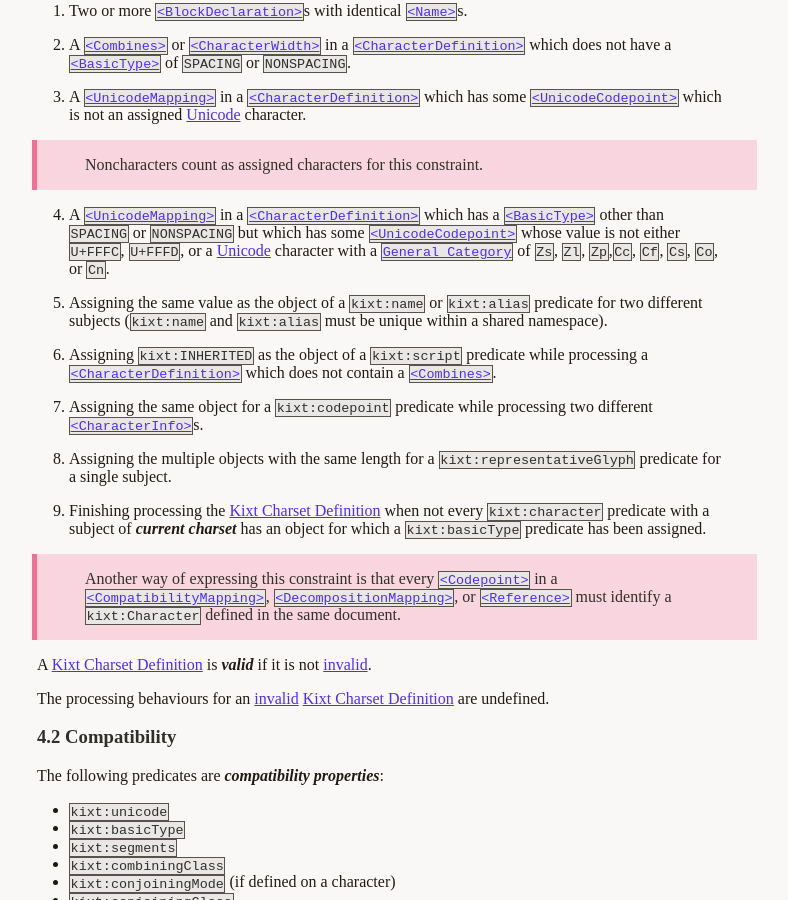
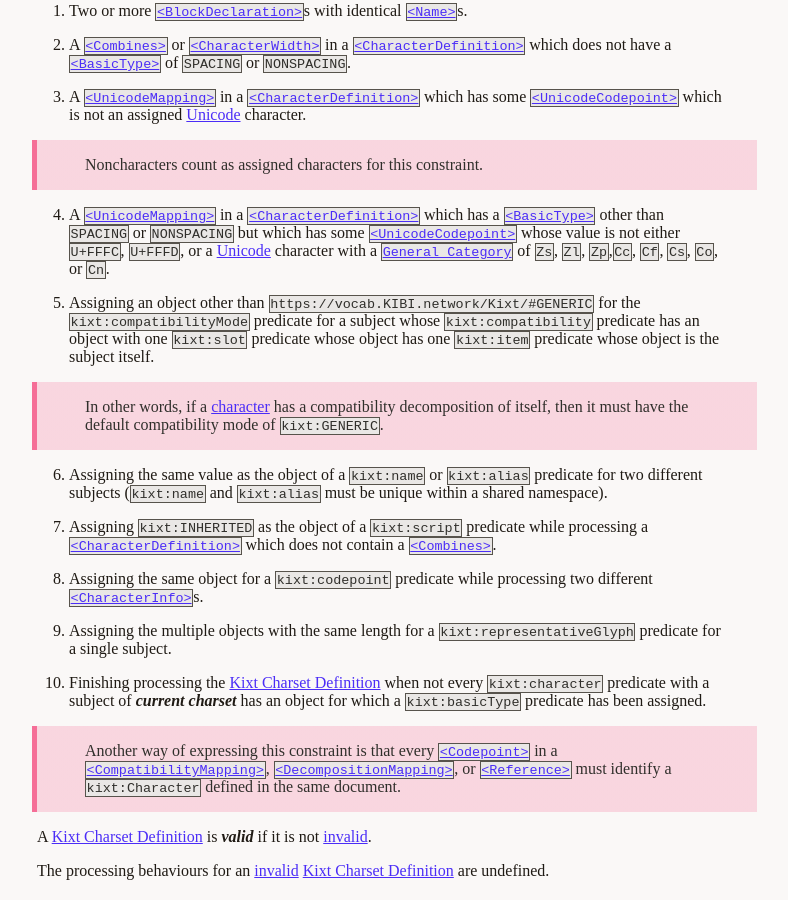
Before and after one commit to kibi-network/Kixt, a Jekyll site: the page built from -/Charset/index.md, in a window 1280 px wide and 900 px high, scrolled down 18094 px. Shown: the whole window, without its empty margins (259-1047 px from the left). Built offline with Jekyll 4.4.1, drawn with Linux system fonts in a browser that asks for light colours; our own code applies the rules of GitHub Pages for plain Markdown files; some of the changed text lies outside the part shown.

Commit message:
[Charset] Small ABNF fixes; added 'self-mappings must be GENERIC' constraint

```diff
--- a/-/Charset/index.md
+++ b/-/Charset/index.md
@@ -1130,15 +1130,21 @@ In addition to the constraints made by the [ABNF] syntax, the following situatio
 
 04. A [`<UnicodeMapping>`] in a [`<CharacterDefinition>`] which has a [`<BasicType>`] other than `SPACING` or `NONSPACING` but which has some [`<UnicodeCodepoint>`] whose value is not either `U+FFFC`, `U+FFFD`, or a [Unicode] character with a [`General_Category`] of `Zs`, `Zl`, `Zp`,`Cc`, `Cf`, `Cs`, `Co`, or `Cn`.
 
-05. Assigning the same value as the object of a `kixt:name` or `kixt:alias` predicate for two different subjects (`kixt:name` and `kixt:alias` must be unique within a shared namespace).
+05. Assigning an object other than `https://vocab.KIBI.network/Kixt/#GENERIC` for the `kixt:compatibilityMode` predicate for a subject whose `kixt:compatibility` predicate has an object with one `kixt:slot` predicate whose object has one `kixt:item` predicate whose object is the subject itself.
 
-06. Assigning `kixt:INHERITED` as the object of a `kixt:script` predicate while processing a [`<CharacterDefinition>`] which does not contain a [`<Combines>`].
+    <div role="note" markdown="block">
+    In other words, if a [character] has a compatibility decomposition of itself, then it must have the default compatibility mode of `kixt:GENERIC`.
+    </div>
 
-07. Assigning the same object for a `kixt:codepoint` predicate while processing two different [`<CharacterInfo>`]s.
+06. Assigning the same value as the object of a `kixt:name` or `kixt:alias` predicate for two different subjects (`kixt:name` and `kixt:alias` must be unique within a shared namespace).
 
-08. Assigning the multiple objects with the same length for a `kixt:representativeGlyph` predicate for a single subject.
+07. Assigning `kixt:INHERITED` as the object of a `kixt:script` predicate while processing a [`<CharacterDefinition>`] which does not contain a [`<Combines>`].
 
-09. Finishing processing the [Kixt Charset Definition] when not every `kixt:character` predicate with a subject of <var>current charset</var> has an object for which a `kixt:basicType` predicate has been assigned.
+08. Assigning the same object for a `kixt:codepoint` predicate while processing two different [`<CharacterInfo>`]s.
+
+09. Assigning the multiple objects with the same length for a `kixt:representativeGlyph` predicate for a single subject.
+
+10. Finishing processing the [Kixt Charset Definition] when not every `kixt:character` predicate with a subject of <var>current charset</var> has an object for which a `kixt:basicType` predicate has been assigned.
 
     <div role="note" markdown="block">
     Another way of expressing this constraint is that every [`<Codepoint>`] in a [`<CompatibilityMapping>`], [`<DecompositionMapping>`], or [`<Reference>`] must identify a `kixt:Character` defined in the same document.
--- a/Scripts/generateABNF.js
+++ b/Scripts/generateABNF.js
@@ -1,5 +1,5 @@
 /*
-This script generates the ABNF files in `/Tools/ABNF/` from the specifications in `/Spec/`.
+This script generates an ABNF file from the `abnf` code blocks in a markdown source.
 To run: call `node makeABNF $Input $Output`.
 */
 
```
Also changed, not shown: other parts of -/Charset/index.md (+2 -2 lines).
